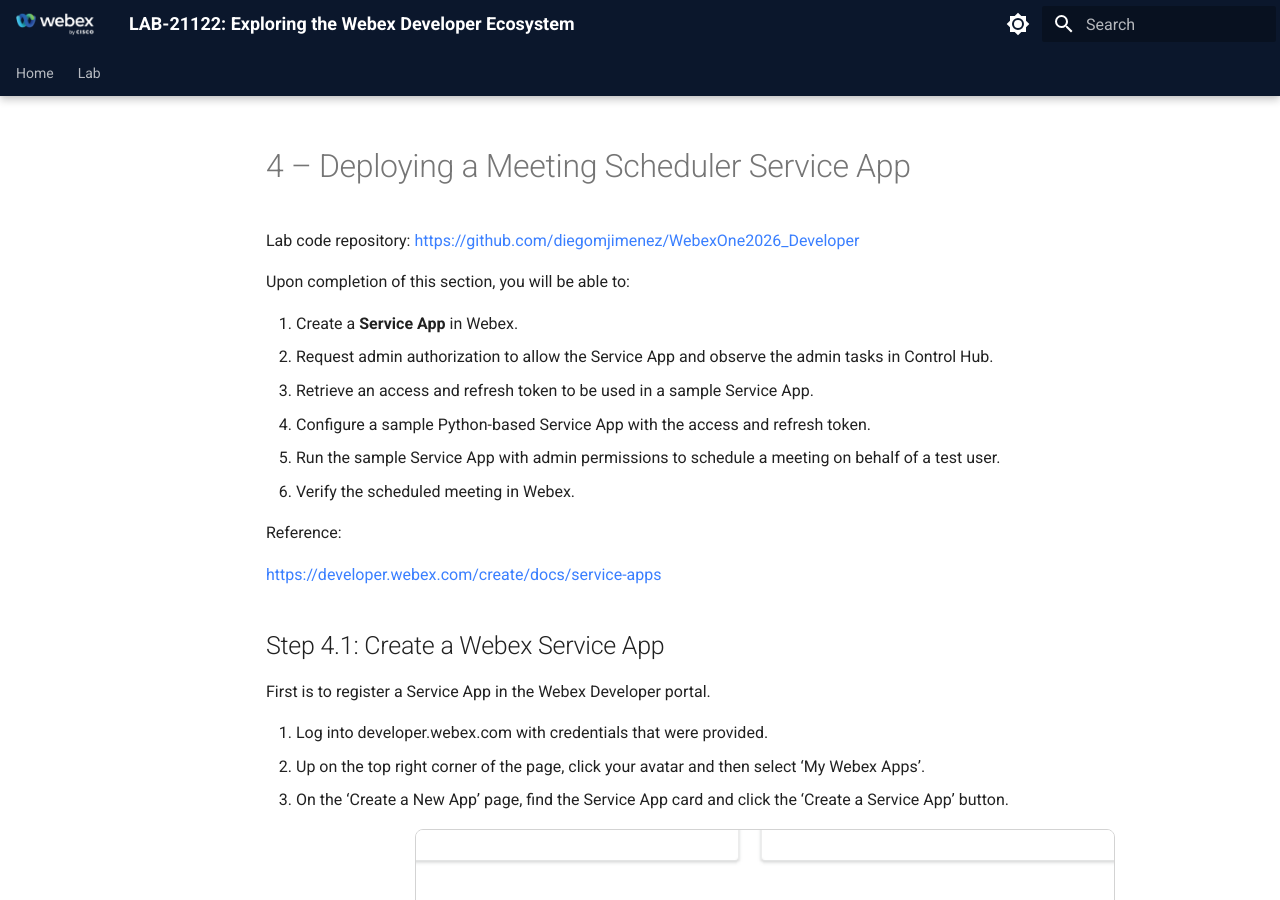
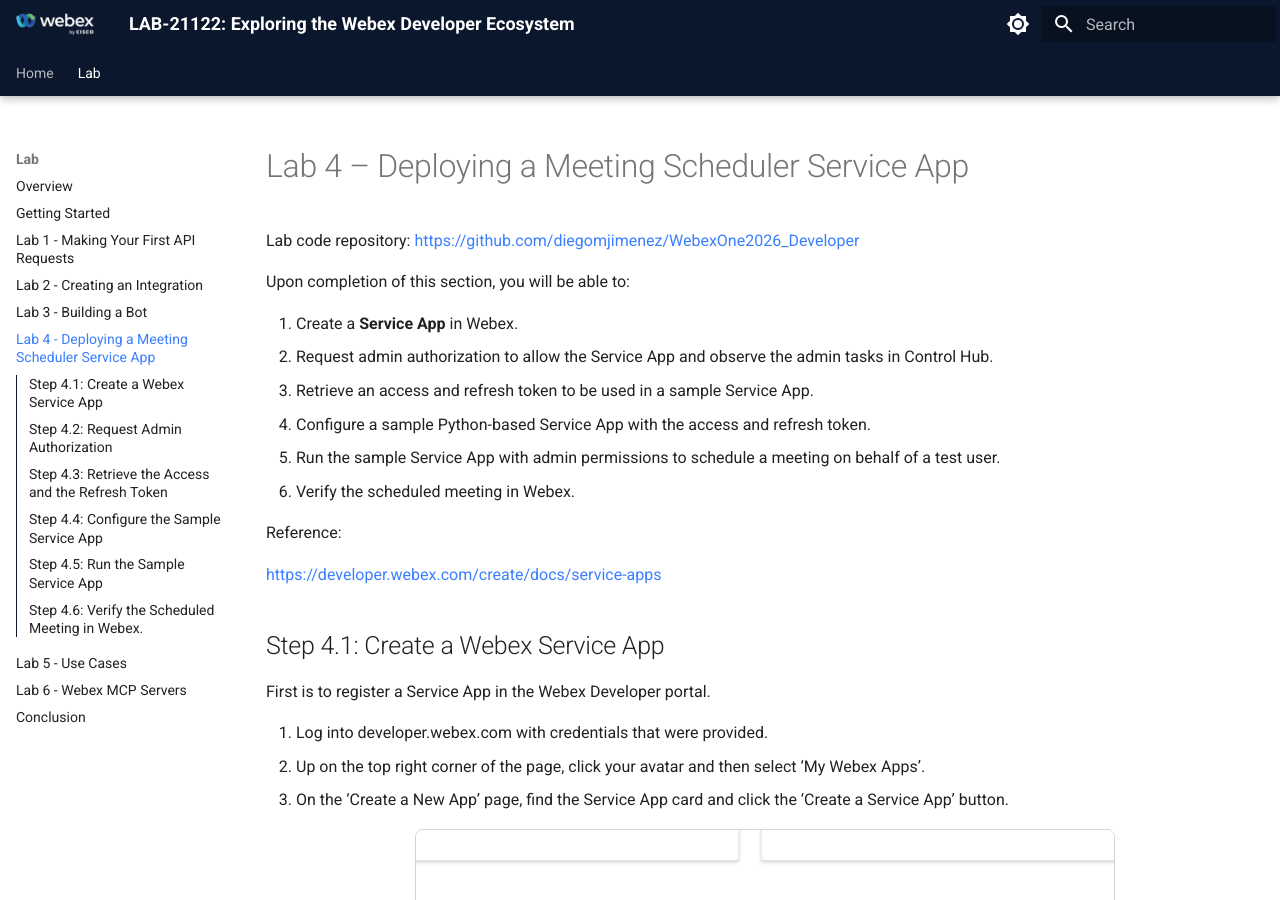
Before and after one commit to WebexCC-SA/LAB-21122, an MkDocs documentation site: the page built from docs/lab4_deploying-a-meeting-scheduler-service-app.md, in a window 1280 px wide and 900 px high. Built offline with MkDocs 1.6.1 and Material for MkDocs 9.7.7, drawn with Linux system fonts in a browser that asks for light colours; some of the changed text lies outside the part shown.

Commit message:
Update and rename lab5_deploying-a-meeting-scheduler-service-app.md to lab4_deploying-a-meeting-scheduler-service-app.md

```diff
--- a/docs/lab5_deploying-a-meeting-scheduler-service-app.md
+++ b/docs/lab4_deploying-a-meeting-scheduler-service-app.md
@@ -1,4 +1,4 @@
-# 4 – Deploying a Meeting Scheduler Service App
+# Lab 4 – Deploying a Meeting Scheduler Service App
 
 Lab code repository: [https://github.com/diegomjimenez/WebexOne2026_Developer](https://github.com/diegomjimenez/WebexOne2026_Developer){:target="_blank"}
 
```
